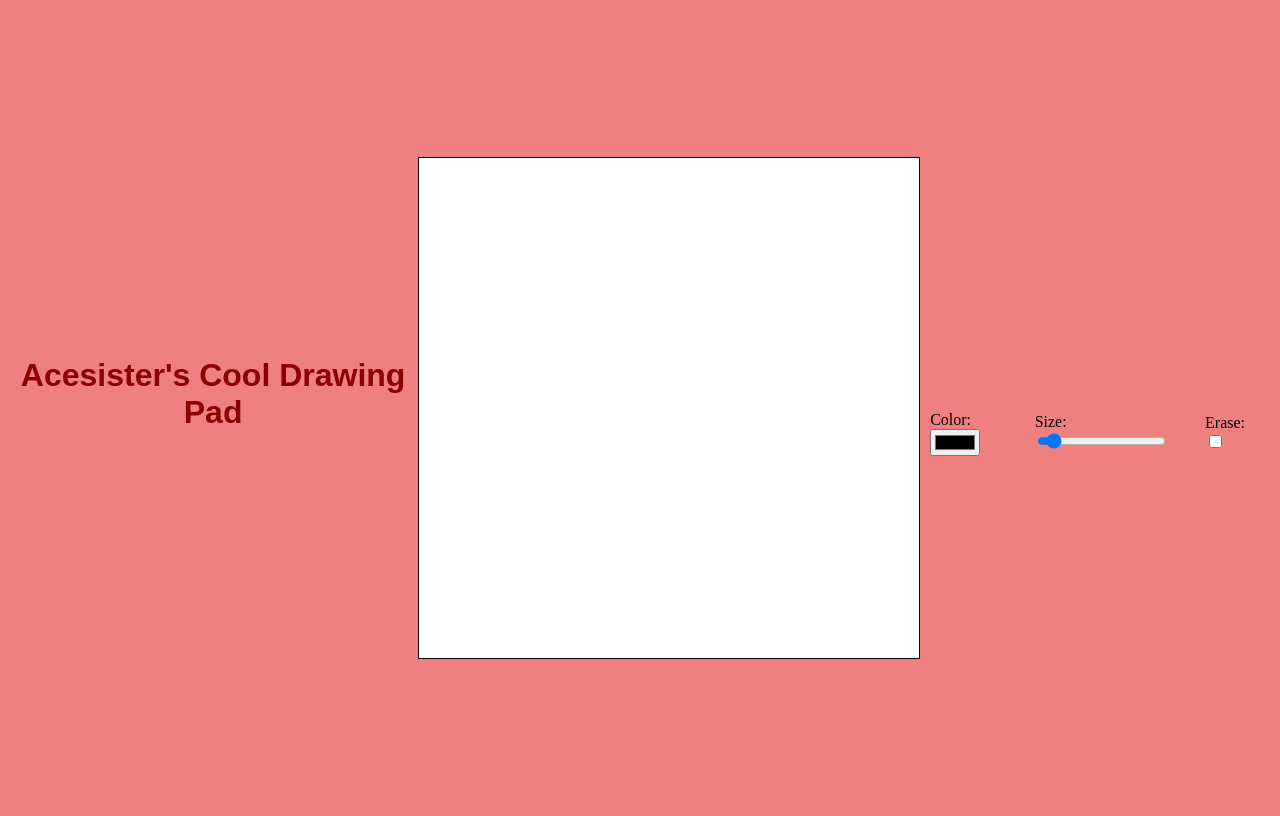
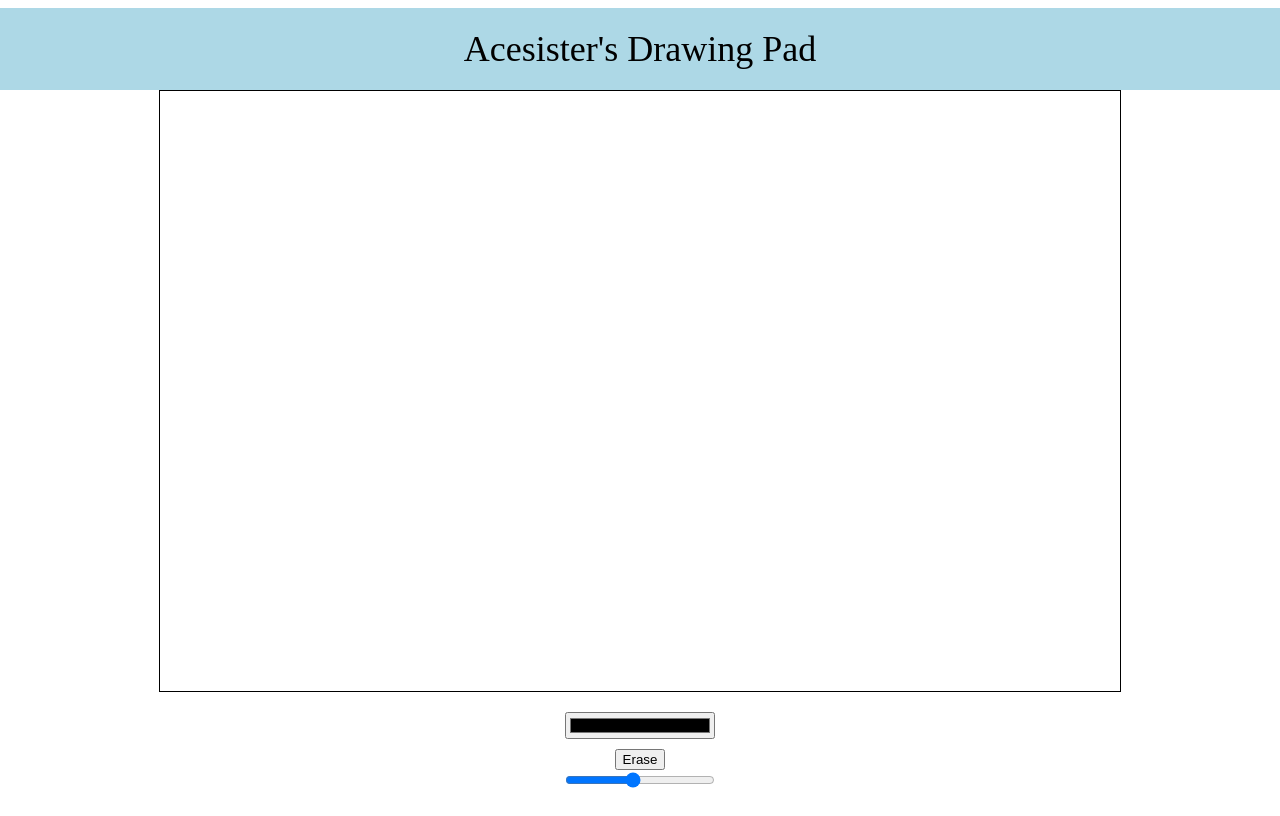
Before and after one commit to Nottester/Nottester.github.io, a plain HTML site: page index.html in a window 1280 px wide. Drawn offline with Linux system fonts and the light colour scheme.

Commit message:
Update index.html

```diff
--- a/index.html
+++ b/index.html
@@ -1,113 +1,108 @@
-<!DOCTYPE html>
 <html>
   <head>
-    <title>Acesister's Cool Drawing Pad</title>
+    <title>Acesister's Drawing Pad</title>
     <style>
-      body {
-        background-color: lightcoral;
-        display: flex;
-        align-items: center;
-        justify-content: center;
-        height: 100vh;
-      }
-
-      /* Style the header */
-      h1 {
-        text-align: center;
-        color: darkred;
-        font-family: sans-serif;
-        margin-bottom: 50px;
-      }
-
       #canvas {
         border: 1px solid black;
         background-color: white;
       }
-
-      #controls {
+      body {
         display: flex;
+        flex-direction: column;
         align-items: center;
+        height: 100vh;
+      }
+      header {
+        display: flex;
         justify-content: center;
-        margin-top: 50px;
+        align-items: center;
+        width: 100%;
+        background-color: lightblue;
+        font-size: 36px;
+        padding: 20px;
       }
-
-      .control {
-        display: inline-block;
-        margin: 0 10px;
+      .controls {
+        display: flex;
+        flex-direction: column;
+        align-items: center;
+        margin-top: 20px;
+      }
+      .controls input[type="color"],
+      .controls input[type="range"] {
+        width: 150px;
+        margin-bottom: 10px;
       }
     </style>
   </head>
   <body>
-    <h1>Acesister's Cool Drawing Pad</h1>
+    <header>Acesister's Drawing Pad</header>
     <canvas id="canvas" width="500" height="500"></canvas>
-    <div id="controls">
-      <div class="control">
-        <label for="color">Color:</label>
-        <input type="color" id="color" value="#000000">
+    <div class="controls">
+      <input type="color" id="color" value="#000000" />
+      <button id="erase">Erase</button>
+      <input type="range" id="size" min="1" max="10" value="5" />
     </div>
-      <div class="control">
-        <label for="size">Size:</label>
-        <input type="range" id="size" min="1" max="50" value="5">
-      </div>
-      <div class="control">
-        <label for="erase">Erase:</label>
-        <input type="checkbox" id="erase">
-      </div>
-    </div>
+  </body>
   <script>
-let isPainting = false;
+  let erase = document.getElementById("erase");
   let canvas = document.getElementById("canvas");
   let ctx = canvas.getContext("2d");
   let color = document.getElementById("color");
   let size = document.getElementById("size");
-
+  let isPainting = false;
   let lastX = 0;
   let lastY = 0;
+  let isErasing = false;
 
   canvas.addEventListener("mousedown", startPainting);
   canvas.addEventListener("mouseup", stopPainting);
   canvas.addEventListener("mouseout", stopPainting);
   canvas.addEventListener("mousemove", draw);
+  window.addEventListener("resize", resizeCanvas);
 
-color.addEventListener("input", function() {
-  ctx.strokeStyle = color.value;
-});
-
-size.addEventListener("input", function() {
-  ctx.lineWidth = size.value;
-});
-
-document.addEventListener("keydown", function(e) {
-  if (e.code === "KeyE") {
-    isPainting = !isPainting;
-    ctx.strokeStyle = color.value;
-    ctx.lineWidth = size.value;
+  function resizeCanvas() {
+    canvas.width = window.innerWidth * 0.75;
+    canvas.height = window.innerHeight * 0.75;
   }
-});
+  resizeCanvas();
 
   function startPainting(e) {
     isPainting = true;
-  lastX = e.clientX;
-  lastY = e.clientY;
+    let canvasRect = canvas.getBoundingClientRect();
+    lastX = e.clientX - canvasRect.left;
+    lastY = e.clientY - canvasRect.top;
   }
 
-function stopPainting() {
+  function stopPainting(e) {
     isPainting = false;
+    lastX = 0;
+    lastY = 0;
   }
 
   function draw(e) {
-  if (!isPainting) {
-    return;
+    if (!isPainting) return;
+    let canvasRect = canvas.getBoundingClientRect();
+    let x = e.clientX - canvasRect.left;
+    let y = e.clientY - canvasRect.top;
+    ctx.beginPath();
+    ctx.strokeStyle = isErasing ? "white" : color.value;
+    ctx.lineWidth = size.value;
+    ctx.lineCap = "round";
+    ctx.lineJoin = "round";
+    ctx.moveTo(lastX, lastY);
+    ctx.lineTo(x, y);
+    ctx.stroke();
+    lastX = x;
+    lastY = y;
   }
 
-  ctx.beginPath();
-  ctx.moveTo(lastX, lastY);
-  ctx.lineTo(e.clientX, e.clientY);
-  ctx.stroke();
-  lastX = e.clientX;
-  lastY = e.clientY;
+  erase.addEventListener("click", function() {
+    isErasing = !isErasing;
+    if (isErasing) {
+      erase.innerHTML = "Draw";
+    } else {
+      erase.innerHTML = "Erase";
     }
-
+  });
 </script>
-</body>
 </html>
```
Lines whose indentation alone changed are shown as unchanged.
